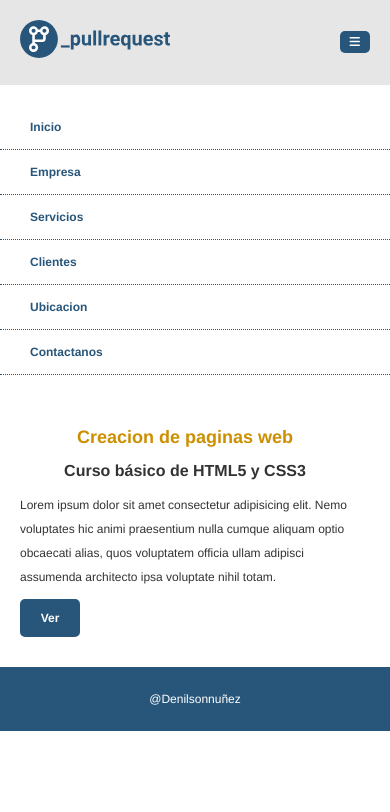
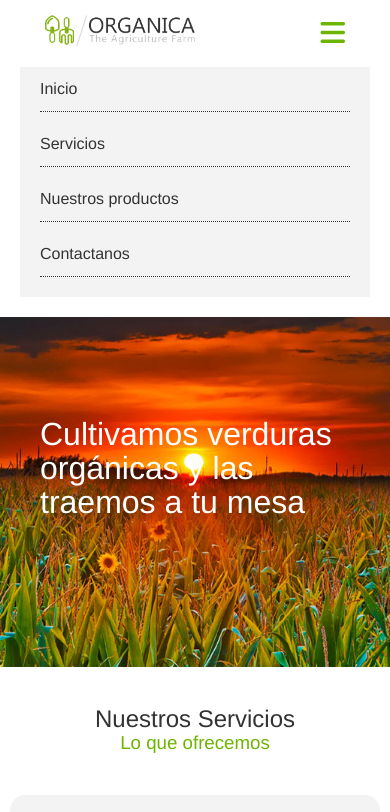
Before and after one commit to DenilsonNM/Pull-Request-Page, a plain HTML site: page index.html in a window 390 px wide. Both pictures are taken after a click on the link 354 px from the left and 42 px from the top of the page. Shown: the top 812 px of the page. Drawn offline with nearby package versions, Linux system fonts and the light colour scheme.

Commit message:
Pagina ORGANICA

```diff
--- a/index.html
+++ b/index.html
@@ -4,67 +4,99 @@
 <head>
   <meta charset="UTF-8">
   <meta name="viewport" content="width=device-width, initial-scale=1.0">
-  <title>Ejercicio 7</title>
+  <title>Tarea Menu Jquery - Denilson</title>
   <link rel="stylesheet" href="style.css">
   <link rel="stylesheet" href="style-movil.css">
+  <link href="https://fonts.googleapis.com/css2?family=Arimo:wght@400;500&display=swap" rel="stylesheet">
   <script src="https://kit.fontawesome.com/892bb677d3.js" crossorigin="anonymous"></script>
   <script src="https://code.jquery.com/jquery-3.7.1.min.js"></script>
-  <script src="js/jquery-3.7.1.js"></script>
-
 </head>
 
-<body id="root" class="ancho">
+<body>
+
   <header>
-    <figure>
-      <img src="img/pullrequest-logo.svg" alt="logo">
-    </figure>
-    <a href="#" id="bar-menu-id"><i class="fa-solid fa-bars"></i></a>
+    <div class="hdr-div ancho">
+      <div class="hrd-div-bar-menu">
+        <figure class="">
+          <img src="imagenes/logo_arriba.png" alt="">
+        </figure>
+        <a href="#" class="hdr-bar" id="hrd-bar-id"><i class="fa-solid fa-bars"></i></a>
+      </div>
+      <nav class="nav-menu" id="nav-menu-id">
+        <ul>
+          <li><a href="#">Inicio</a></li>
+          <li><a href="#">Servicios</a></li>
+          <li><a href="#">Nuestros productos</a></li>
+          <li><a href="#">Contactanos</a></li>
+        </ul>
+      </nav>
+    </div>
   </header>
 
+  <!-- ------------------------------------- -->
+
+  <main>
+    <div class="main-div ancho">
+      <h1>Cultivamos verduras orgánicas
+        y las traemos a tu mesa</h1>
+    </div>
+  </main>
+
+  <!-- ------------------------------------- -->
+
   <section>
-    <div class="ocultar" id="div-menu-id">
-      <nav class="nav-menu">
-        <a href="#">Inicio</a>
-        <a href="#">Empresa</a>
-        <a href="#">Servicios</a>
-        <a href="#">Clientes</a>
-        <a href="#">Ubicacion</a>
-        <a href="#">Contactanos</a>
-      </nav>
+
+    <article class="art-NS ancho">
+      <h2>Nuestros Servicios</h2>
+      <h3>Lo que ofrecemos</h3>
+    </article>
+
+    <div class="div-art-serv ancho">
+      <article>
+        <figure>
+          <img src="imagenes/icono1.png" alt="">
+        </figure>
+        <h3>Ganado Vacuno</h3>
+        <p>Carne de res producida sin ingeniería
+          genética, uso de radiación ionizante o lodos
+          de depuradora</p>
+      </article>
+
+      <article>
+        <figure>
+          <img src="imagenes/icono2.png" alt="">
+        </figure>
+        <h3>Productos lácteos</h3>
+        <p>Los productos lácteos como la leche, el
+          queso y el yogur contienen los nutrientes que
+          su cuerpo necesita.</p>
+      </article>
+
+      <article>
+        <figure>
+          <img src="imagenes/icono3.png" alt="">
+        </figure>
+        <h3>Frutas de la huerta</h3>
+        <p>Cubre todo lo que necesita saber para
+          cultivar y comercializar con éxito sus
+          propias frutas orgánicas de huerta.</p>
+      </article>
     </div>
-    <article>
-      <div class="div-text">
-        <h1>Creacion de paginas web</h1>
-        <h2>Curso básico de HTML5 y CSS3</h2>
-        <p>Lorem ipsum dolor sit amet consectetur adipisicing elit. Nemo voluptates hic
-          animi praesentium nulla cumque aliquam optio obcaecati alias, quos
-          voluptatem officia ullam adipisci assumenda architecto ipsa voluptate nihil
-          totam.</p>
-        <a href="#" id="btn-ver-id">Ver</a>
-      </div>
-      <figure id="figure-main-id">
-        <img src="img/foto_pullrequest.svg" alt="creacion de paginas web">
-      </figure>
-    </article>
   </section>
 
+  <!-- ------------------------------------- -->
+
   <footer>
-    <p>@Denilsonnuñez</p>
+    <figure class="ancho">
+      <img src="imagenes/logo_abajo.png" alt="">
+    </figure>
   </footer>
-
-
-
-  <script>
-    $("#bar-menu-id").click(function () {
-      $("#div-menu-id").slideToggle();
-    });
-
-    $("#btn-ver-id").click(function () {
-      $("#figure-main-id").slideToggle();
-    });
-
-  </script>
-
 </body>
 
+<script>
+  $("#hrd-bar-id").click(function () {
+    $("#nav-menu-id").slideToggle();
+  });
+</script>
+
 </html>
--- a/style-movil.css
+++ b/style-movil.css
@@ -1,79 +1,59 @@
-@media screen and (max-width: 768px) {
+@media screen and (max-width: 480px) {
 
-  header {
-    padding: 20px;
+  .hdr-bar {
+    display: flex;
   }
 
-  header figure {
-    width: 150px;
+  .hdr-div {
+    flex-direction: column;
   }
 
-  header a {
-    font-size: 12px;
-    padding: 5px 10px;
-    display: flex;
+  .hrd-div-bar-menu {
+    width: 300px;
+  }
+
+  .nav-menu {
+    display: none;
+    width: 100%;
+    padding: 10px 20px;
+  }
+
+  .nav-menu ul {
+    flex-direction: column;
+    gap: 10px;
+    background-color: var(--color-light-gray);
+    padding: 0px 20px;
+    padding-bottom: 20px;
+  }
+
+  .nav-menu ul a {
+    display: block;
+    border-bottom: 1px var(--color-black) dotted;
+    padding: 10px 0px;
+  }
+
+  .hdr-div figure {
+    width: 150px;
   }
 
   /* ------------------------------------- */
 
-  .nav-menu {
-    flex-direction: column;
+  main {
+    height: 350px;
   }
 
-  .ocultar {
-    display: none;
-  }
-
-  .nav-menu a {
-    font-size: 12px;
-    border: none;
-    border-bottom: 1px var(--color-dark-blue) dotted;
-    text-align: left;
-    border-radius: 0;
+  main h1 {
+    max-width: 300px;
+    font-size: 32px;
+    top: 100px;
+    left: 40px;
   }
 
   /* ------------------------------------- */
 
-  article {
-    flex-direction: column-reverse;
-    padding-top: 0;
-    margin-top: 20px;
-  }
-
-
-  .div-text {
-    text-align: center;
-    width: 100%;
-    gap: 10px;
-  }
-
-  .div-text h1 {
-    font-size: 18px;
-  }
-
-  .div-text h2 {
-    font-size: 16px;
-  }
-
-  .div-text p {
-    font-size: 12px;
-    text-align: left;
-  }
-
-  .div-text a {
-    font-size: 12px;
-    width: 60px;
-    padding: 5px 10px;
-  }
-
-  article figure {
-    width: 100%;
-  }
-
-  /* ------------------------------------- */
-
-  footer {
-    font-size: 12px;
-    padding: 20px 0px;
+  .div-art-serv {
+    flex-direction: column;
+    align-items: center;
+    gap: 20px;
   }
 }
--- a/style.css
+++ b/style.css
@@ -1,21 +1,17 @@
-#root {
-  --color-dark-blue: #28567a;
-  --color-gold: #cb8f00;
-  --color-light-gray: #e6e6e6;
-  --color-white: #ffffff;
+:root {
+  --color-light-gray: #f3f3f3;
+  --color-green: #6cb500;
+  --color-white: #fff;
   --color-black: #333;
 }
 
-/* --------------FORMAT CSS------------- */
+/* ------------------------------------- */
 
 * {
   box-sizing: border-box;
   margin: 0;
   padding: 0;
-}
-
-.borde {
-  border: 1px red solid;
+  font-weight: normal;
 }
 
 .ancho {
@@ -24,10 +20,10 @@
 }
 
 body {
-  font-family: Helvetica;
+  color: var(--color-black);
+  font-family: "Arimo", sans-serif;
   line-height: 24px;
   -webkit-font-smoothing: antialiased;
-  color: var(--color-black);
 }
 
 button {
@@ -36,114 +32,113 @@ button {
 
 /* ------------------------------------- */
 
-header {
+.hdr-div {
   display: flex;
   justify-content: space-between;
   align-items: center;
-  padding: 20px 30px;
-  background-color: var(--color-light-gray);
+  max-width: 1000px;
+  padding: 10px 0px;
 }
 
-header figure {
-  width: 300px;
+.hrd-div-bar-menu {
+  display: flex;
+  align-items: center;
+  justify-content: space-between;
 }
 
-header img {
+.hdr-bar {
+  color: var(--color-green);
+  display: none;
+  font-size: 28px;
+  text-decoration: none;
+}
+
+.hdr-div figure {
+  width: 200px;
+}
+
+.hdr-div img {
   width: 100%;
   height: 100%;
 }
 
-header a {
-  color: var(--color-white);
-  background-color: var(--color-dark-blue);
+.nav-menu ul {
+  list-style: none;
+  display: flex;
+  gap: 50px;
+}
+
+.nav-menu ul a {
+  display: inline-block;
   text-decoration: none;
-  padding: 10px;
-  border-radius: 5px;
-  display: none;
+  color: var(--color-black);
+  transition: all .10s linear;
+}
+
+.nav-menu ul a:hover {
+  color: var(--color-green);
 }
 
 /* ------------------------------------- */
 
-.nav-menu {
-  display: flex;
-  justify-content: space-evenly;
-  padding: 20px 0px;
+main {
+  background-image: url(imagenes/foto_slide.jpg);
+  height: 400px;
+  background-repeat: no-repeat;
+  background-size: cover;
+  background-position: center;
 }
 
-.nav-menu a {
-  text-align: center;
-  display: inline-block;
-  text-decoration: none;
-  color: var(--color-dark-blue);
-  border: 2px var(--color-dark-blue) solid;
-  font-weight: bold;
-  padding: 10px 30px;
-  border-radius: 5px;
-  transition: all .10s linear;
+.main-div {
+  position: relative;
 }
 
-.nav-menu a:hover {
-  background-color: var(--color-dark-blue);
+
+main h1 {
   color: var(--color-white);
-  border-color: var(--color-dark-blue);
+  max-width: 480px;
+  font-size: 34px;
+  line-height: 34px;
+  position: absolute;
+  top: 100px;
+  left: 200px;
 }
 
 /* ------------------------------------- */
 
-article {
-  display: flex;
-  padding: 20px;
+.art-NS {
+  text-align: center;
+  padding: 40px 0px;
 }
 
-.div-text {
-  width: 50%;
+h3 {
+  color: var(--color-green);
+}
+
+.div-art-serv {
+  display: flex;
+  justify-content: space-between;
+  margin-bottom: 40px;
+}
+
+.div-art-serv article {
   display: flex;
   flex-direction: column;
+  gap: 10px;
+  background-color: var(--color-light-gray);
+  border-radius: 15px;
   justify-content: center;
-  gap: 15px;
-  padding: 10px 0px;
-  padding-right: 20px;
-
+  align-items: center;
+  max-width: 370px;
+  padding: 20px 40px;
+  text-align: center;
 }
 
-.div-text h1 {
-  color: var(--color-gold);
-  font-size: 24px;
+.div-art-serv figure {
+  max-width: 100px;
 }
 
-.div-text h2 {
-  font-size: 18px;
-}
-
-.div-text a {
-  color: var(--color-white);
-  background-color: var(--color-dark-blue);
-  text-decoration: none;
-  padding: 10px;
-  display: inline-block;
-  width: 80px;
-  text-align: center;
-  border-radius: 5px;
-  font-weight: bold;
-  border: 2px var(--color-dark-blue) solid;
-  transition: all .10s linear;
-}
-
-.div-text a:hover {
-  color: var(--color-dark-blue);
-  background-color: var(--color-white);
-  border: 2px var(--color-dark-blue) solid;
-}
-
-article figure {
-  width: 50%;
-  border: 1px var(--color-black) solid;
-  border-radius: 10px;
-  padding: 10px;
-  display: none;
-}
-
-article img {
+.div-art-serv img {
   width: 100%;
   height: 100%;
 }
@@ -151,8 +146,11 @@ article img {
 /* ------------------------------------- */
 
 footer {
-  background-color: var(--color-dark-blue);
-  color: var(--color-white);
+  background-color: var(--color-green);
   text-align: center;
-  padding: 30px 0px;
+  padding: 20px 0px;
 }
+
+footer img {
+  max-width: 200px;
+}
```
Also changed, not shown: imagenes/foto_slide.jpg (added), imagenes/icono1.png (added), imagenes/icono2.png (added), imagenes/icono3.png (added), imagenes/logo_abajo.png (added), imagenes/logo_arriba.png (added).
